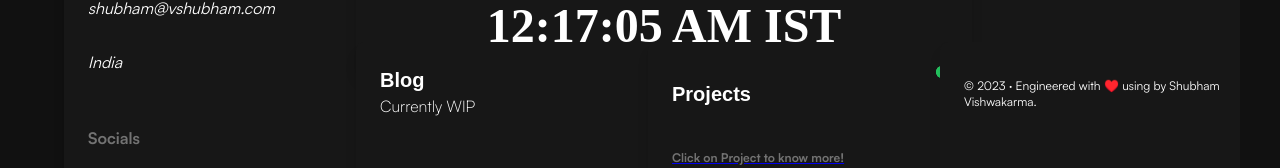
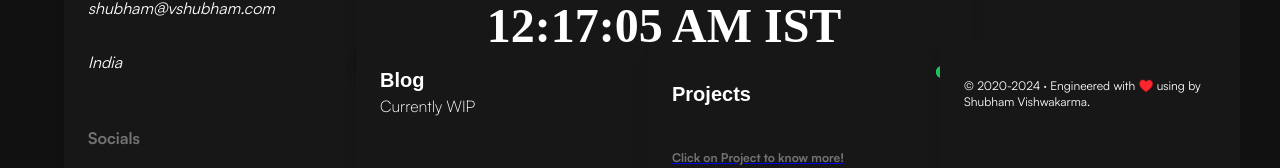
Before and after one commit to Shub3am/Portfolio, an Astro site: page / in a window 1280 px wide. Shown: the part 542-710 px from the top of the page. Built offline with nearby package versions, Linux system fonts and the light colour scheme; Astro itself is replaced by a stand-in of ours; a web font is replaced by a local one.

Commit message:
Updated Image

```diff
--- a/src/pages/index.astro
+++ b/src/pages/index.astro
@@ -53,7 +53,7 @@ import Projects from "../components/Projects.astro"
     <Now />
     <Card colSpan="md:col-span-1" rowSpan="md:row-span-1">
       <p class="text-xs">
-        © 2023 · Engineered with ♥️ using by Shubham Vishwakarma.
+        © 2020-2024 · Engineered with ♥️ using by Shubham Vishwakarma.
       </p>
     </Card>
   </div>
```
Also changed, not shown: public/me.webp.
